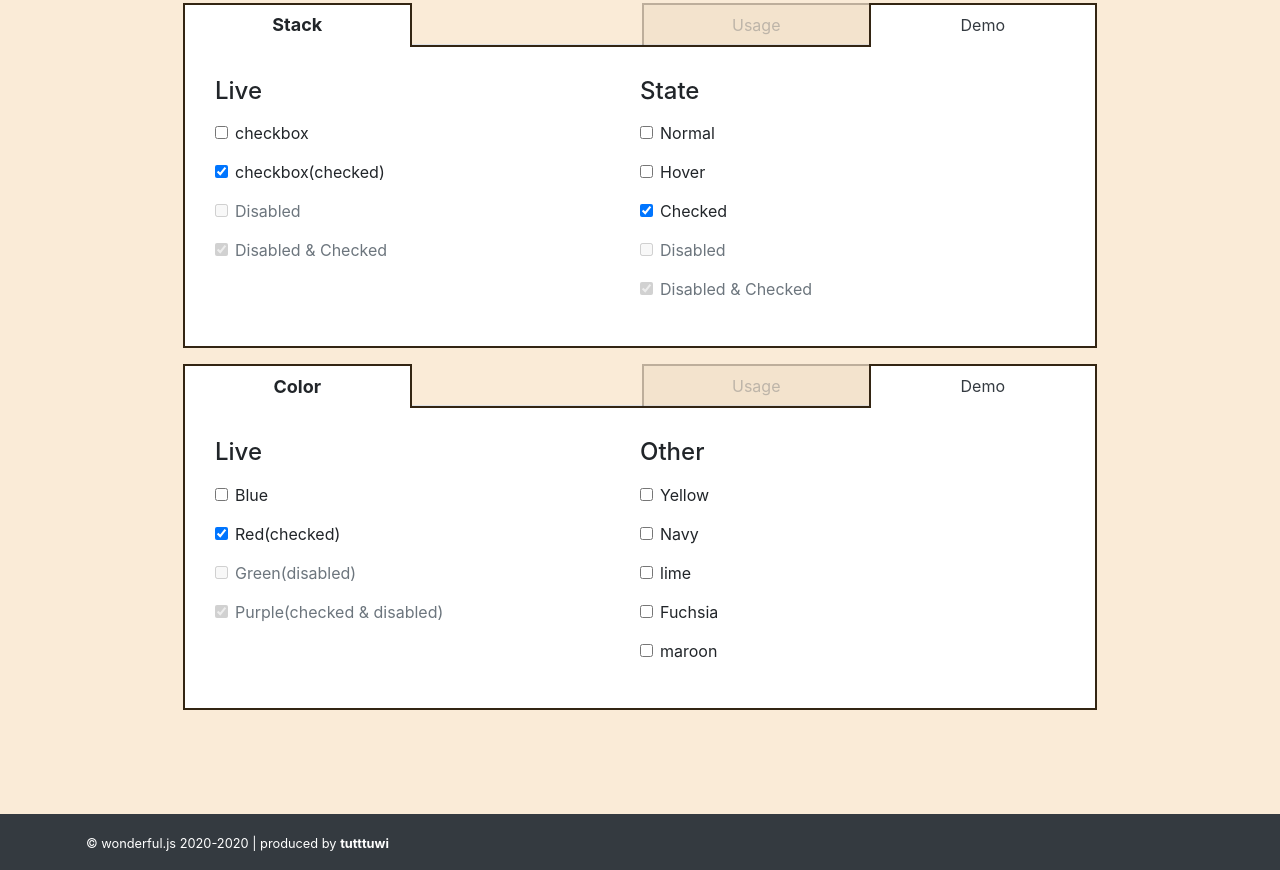
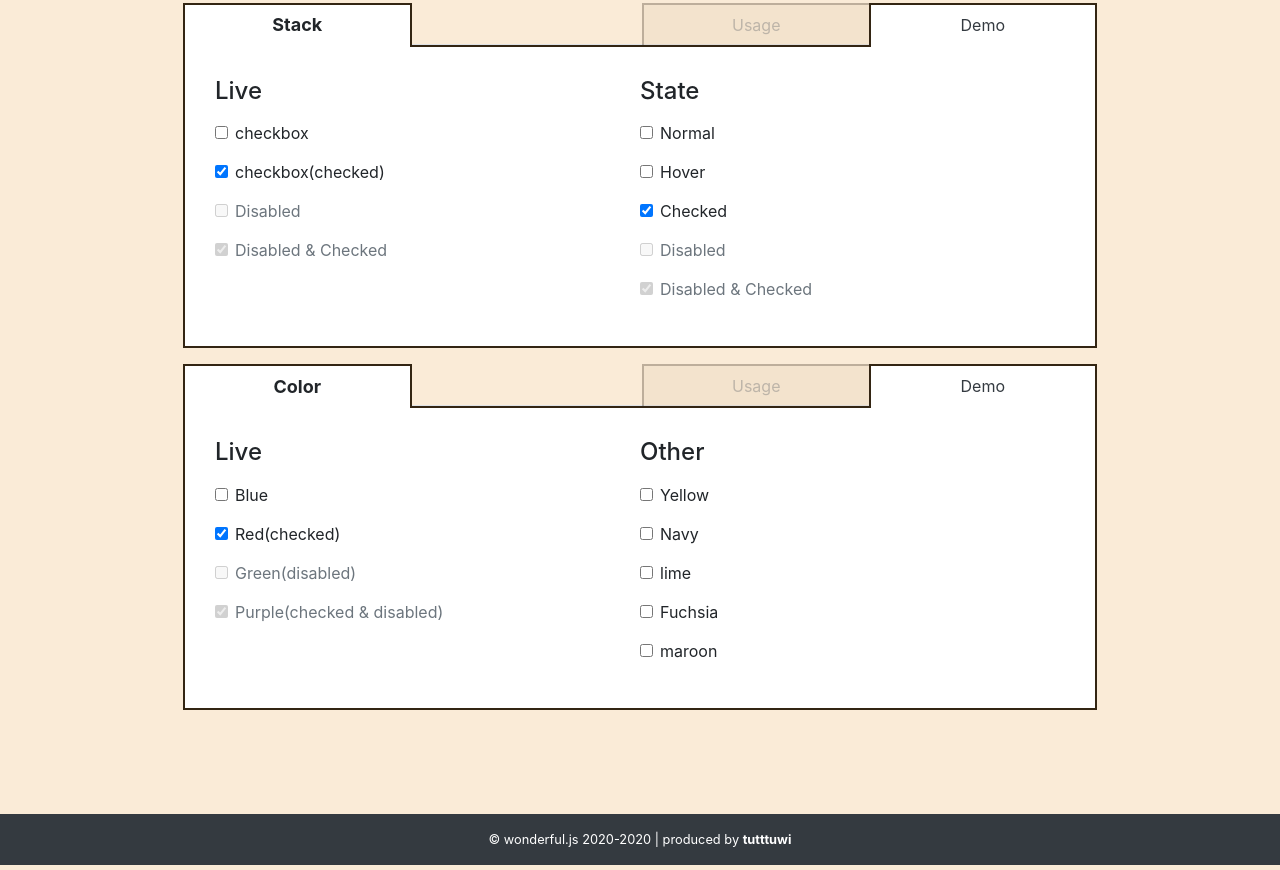
Before and after one commit to tutttuwi/wonderful, a website: page example/index.html in a window 1280 px wide. Shown: the part 1790-2660 px from the top of the page. Drawn offline with nearby package versions, Linux system fonts and the light colour scheme; files that its build step writes are made by us from their sources.

Commit message:
modify index page

```diff
--- a/example/index.html
+++ b/example/index.html
@@ -731,7 +731,7 @@
     </main>
 
     <footer class="container-fluid bg-dark text-white">
-      <div class="container p-3">
+      <div class="footer-wrapper p-3">
         <small
           >&copy; wonderful.js 2020-2020 | produced by
           <a class="footer-author" href="http://tutttuwi.me"><b>tutttuwi</b></a></small
--- a/src/css/style.css
+++ b/src/css/style.css
@@ -13,6 +13,12 @@ section {
   margin-left: auto;
   width: 100%;
   max-width: 960px;
+}
+
+.footer-wrapper {
+  display: flex;
+  align-items: center;
+  justify-content: center;
 }
 
 .header-title-text {
@@ -121,7 +127,7 @@ section {
   top: 100%;
   left: 0;
   width: 100%;
-  height: 3px;
+  height: 4px;
   margin-top: -1px;
   background: #fff;
 }
```
Also changed, not shown: README.md.
